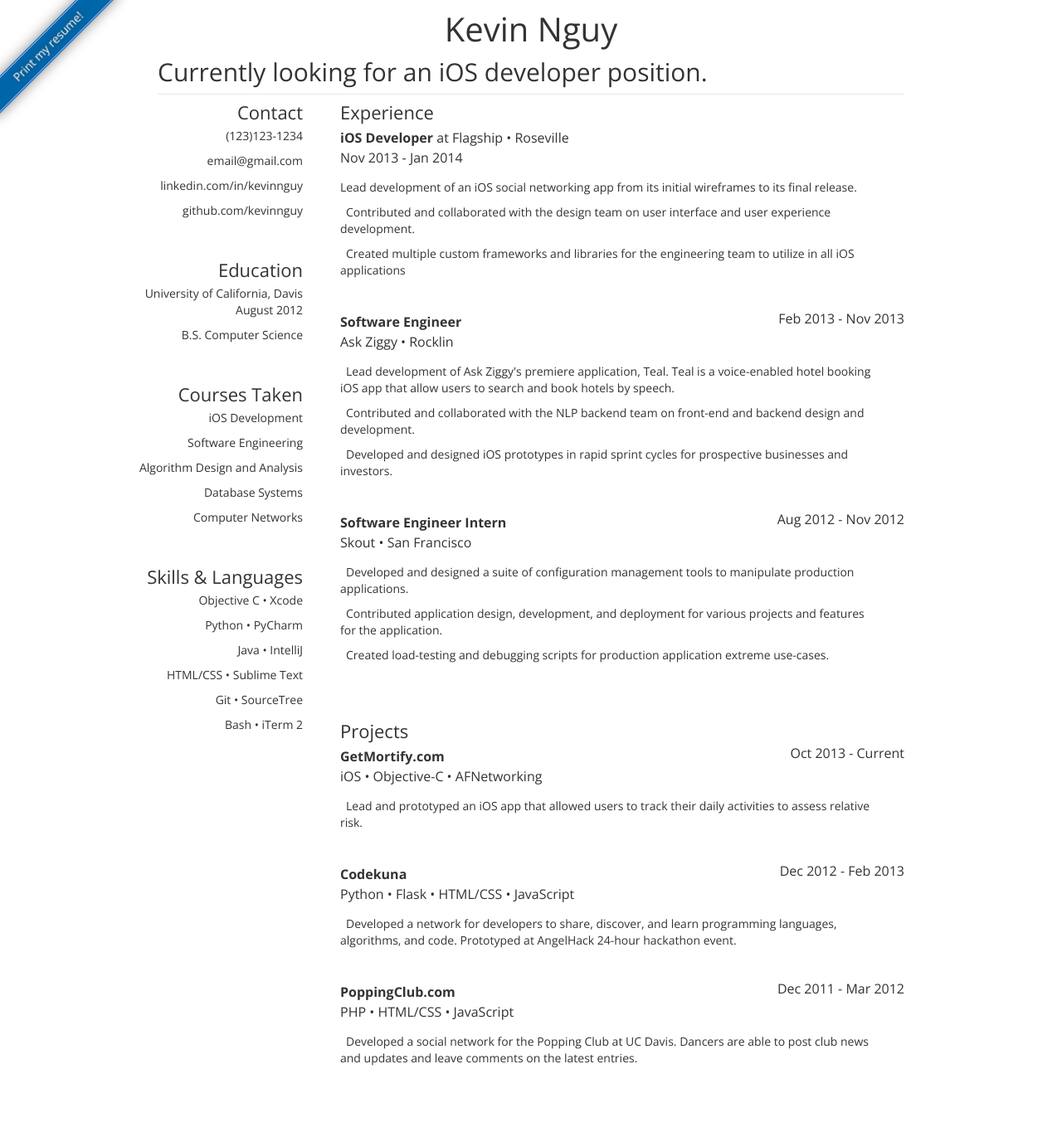
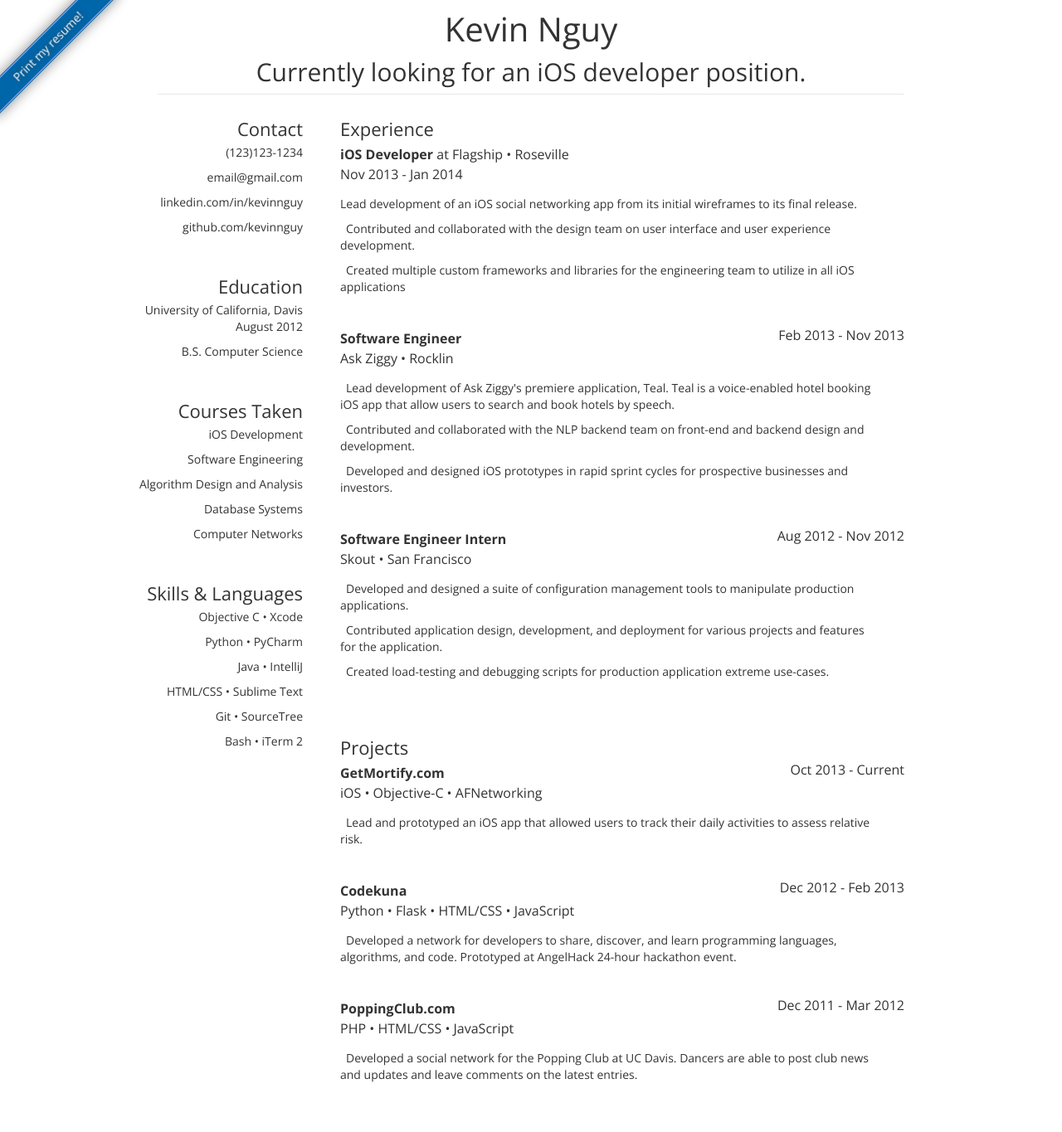
Before and after one commit to kevinnguy/kevinnguy.github.com, a Jekyll site: the page index.html, which Jekyll copies as it is, in a window 1280 px wide. Shown: the whole page at 83% size. Built offline with Jekyll 4.4.1, drawn with Linux system fonts in a browser that asks for light colours.

Commit message:
Sorry for the poor description

```diff
--- a/index.html
+++ b/index.html
@@ -39,7 +39,7 @@
       <div id="me">
         <a style="font-size: 40px" class="normal" href='http://kevinnguy.com' target="_blank">Kevin Nguy</a>
       </div>
-      <div >
+      <div style="text-align:center;">
         <p style="font-size: 30px" class="light">Currently looking for an iOS developer position.</p>
       </div>
     </div>
--- a/static/css/new_style.css
+++ b/static/css/new_style.css
@@ -591,7 +591,7 @@ sub
 .icon
 { padding-left:7px; }
 
-#header{margin-bottom: 10px;
+#header{margin-bottom: 30px;
 border-bottom: 1px solid #e4e7eb;
 width: 900px;
 }
```
